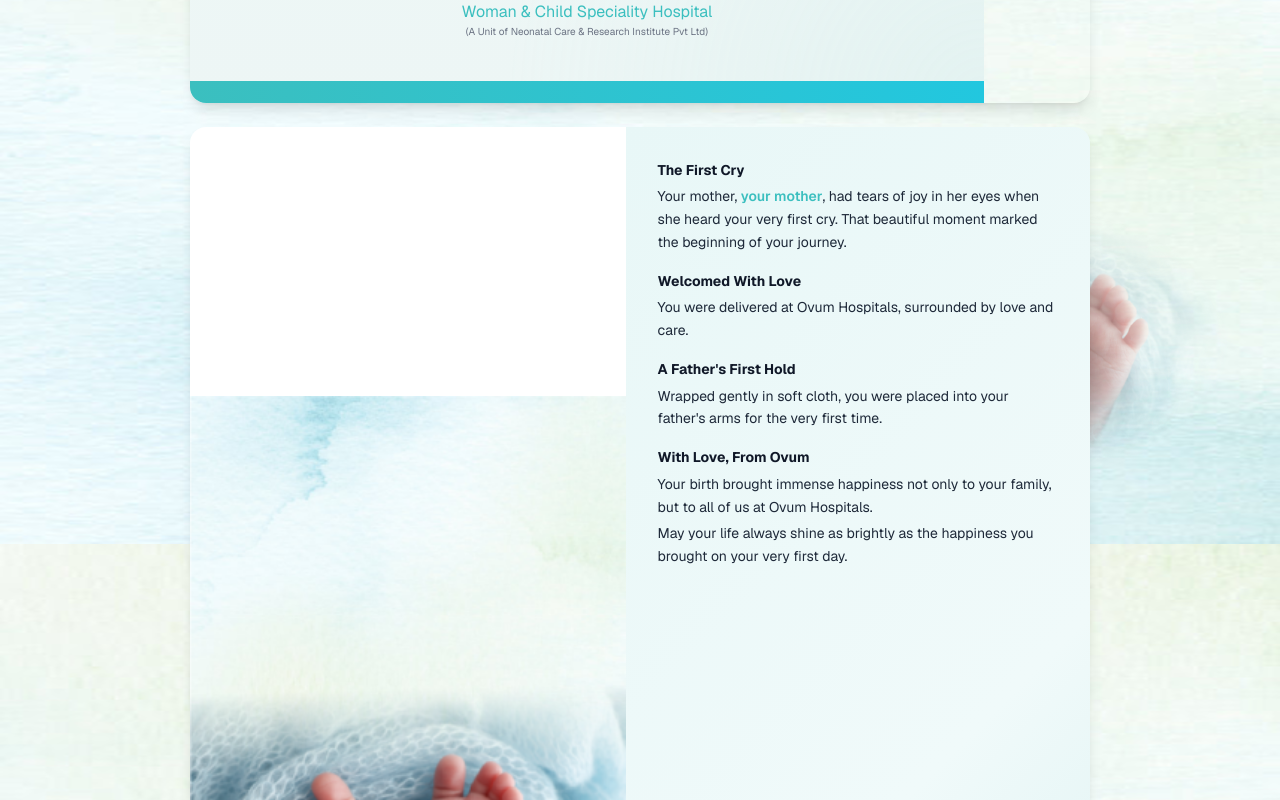
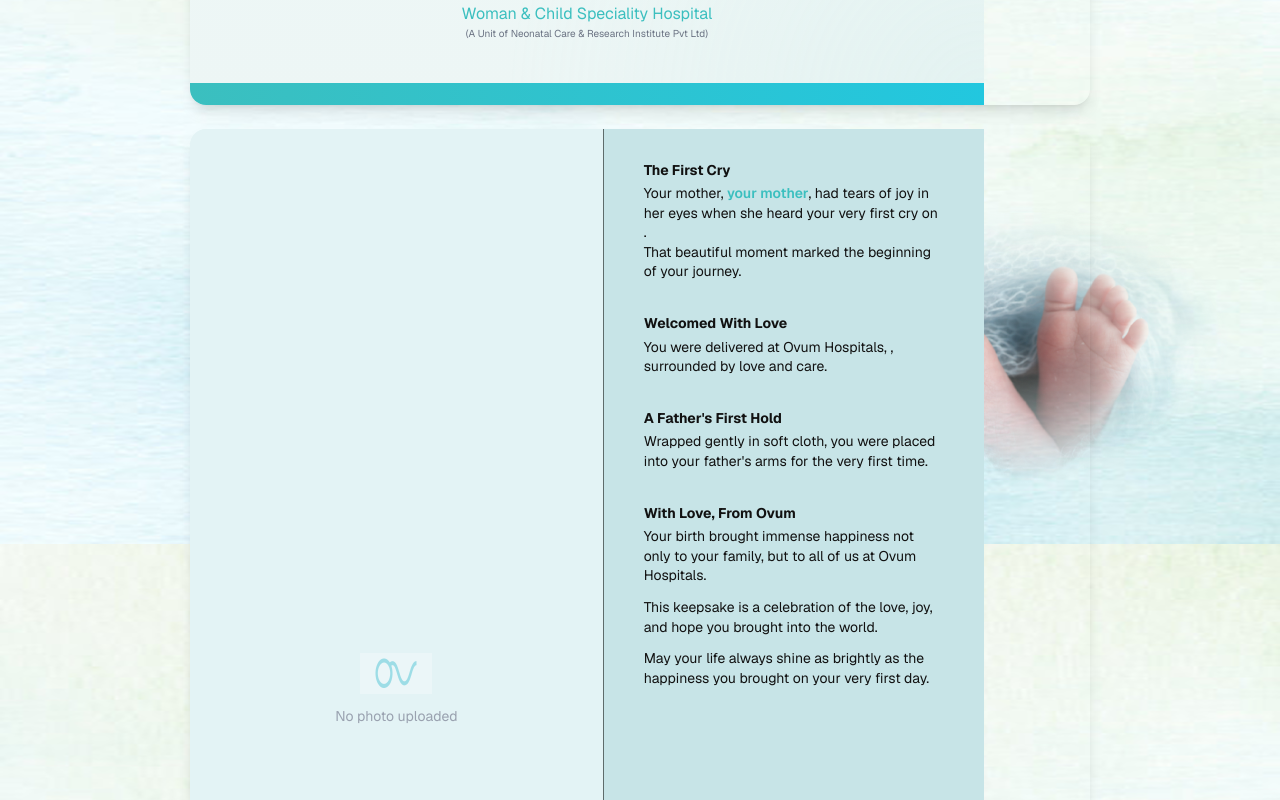
Before and after one commit to vivekp-ux/Birth_story, a Next.js app: page /pdf-preview in a window 1280 px wide. Shown: the part 1120-1920 px from the top of the page. Built offline with nearby package versions, Linux system fonts and the light colour scheme.

Commit message:
updated create-story page

```diff
--- a/app/create-story/page.tsx
+++ b/app/create-story/page.tsx
@@ -25,7 +25,7 @@
 }
 
 export default function CreateStoryPage() {
-  const { form, setForm, babyImage, setBabyImage } = useStory();
+  const { form, setForm, babyImage, setBabyImage, saveDraft, draftSaved } = useStory();
   const fileInputRef = useRef<HTMLInputElement>(null);
   const [doctorInput, setDoctorInput] = useState("");
   const [nurseInput, setNurseInput] = useState("");
@@ -61,7 +61,7 @@
   return (
     <div className="min-h-screen flex flex-col">
       <header className="bg-white shadow-sm px-4 sm:px-8 py-4 flex items-center gap-4">
-        <Link href="/dashboard" className="text-[#3bbfbf] text-sm hover:underline">← Back</Link>
+        <Link href="/dashboard" className="flex items-center gap-1 px-4 py-2 rounded-lg border border-[#3bbfbf] text-[#3bbfbf] text-sm font-medium hover:bg-[#e8f7f7] transition-colors">← Back</Link>
         <div className="flex-1 flex justify-center">
           <Image src="/logo.png" alt="Ovum Hospital" width={120} height={44} className="object-contain" />
         </div>
@@ -81,8 +81,18 @@
                   : "bg-white border-blue-200 text-blue-400 hover:border-blue-400"
               }`}
             >
-              <svg xmlns="http://www.w3.org/2000/svg" className="w-5 h-5" viewBox="0 0 24 24" fill="currentColor">
-                <path d="M9 12a5 5 0 1 0 0-10A5 5 0 0 0 9 12zm0 2c-3.33 0-10 1.67-10 5v2h20v-2c0-3.33-6.67-5-10-5z" transform="translate(3 1)" />
+              <svg
+                xmlns="http://www.w3.org/2000/svg"
+                viewBox="0 0 24 24"
+                fill="none"
+                stroke="currentColor"
+                strokeWidth="2.5"
+                strokeLinecap="round"
+                strokeLinejoin="round"
+                className="w-5 h-5"
+              >
+                <circle cx="10" cy="14" r="5" />
+                <path d="M13.5 10.5L19 5m-4 0h4v4" />
               </svg>
               Boy
             </button>
@@ -96,8 +106,18 @@
                   : "bg-white border-pink-200 text-pink-400 hover:border-pink-400"
               }`}
             >
-              <svg xmlns="http://www.w3.org/2000/svg" className="w-5 h-5" viewBox="0 0 24 24" fill="currentColor">
-                <path d="M12 2a5 5 0 1 1 0 10A5 5 0 0 1 12 2zm0 12c-3.33 0-10 1.67-10 5v2h20v-2c0-3.33-6.67-5-10-5z" />
+              <svg
+                xmlns="http://www.w3.org/2000/svg"
+                viewBox="0 0 24 24"
+                fill="none"
+                stroke="currentColor"
+                strokeWidth="2.5"
+                strokeLinecap="round"
+                strokeLinejoin="round"
+                className="w-5 h-5"
+              >
+                <circle cx="12" cy="9" r="5" />
+                <path d="M12 14v7m-3-3h6" />
               </svg>
               Girl
             </button>
@@ -292,8 +312,12 @@
             <Link href="/verification" className={`flex-1 text-center font-semibold rounded-lg py-2.5 transition-colors ${btnPrimary}`}>
               Preview Story
             </Link>
-            <button type="submit" className={`flex-1 font-semibold rounded-lg py-2.5 transition-colors ${btnSecondary}`}>
-              Save Draft
+            <button
+              type="button"
+              onClick={saveDraft}
+              className={`flex-1 font-semibold rounded-lg py-2.5 transition-colors ${btnSecondary}`}
+            >
+              {draftSaved ? "✓ Draft Saved!" : "Save Draft"}
             </button>
           </div>
         </form>
--- a/app/layout.tsx
+++ b/app/layout.tsx
@@ -8,6 +8,9 @@
 export const metadata: Metadata = {
   title: "Ovum Birth Story",
   description: "Your Birth Story — Ovum Woman & Child Speciality Hospital",
+  icons: {
+    icon: "/icon.png",
+  },
 };
 
 export default function RootLayout({ children }: { children: React.ReactNode }) {
--- a/app/pdf-preview/page.tsx
+++ b/app/pdf-preview/page.tsx
@@ -13,7 +13,7 @@
   return (
     <div className="min-h-screen">
       <header className="bg-white shadow-sm px-4 sm:px-8 py-4 flex items-center justify-between gap-4 print:hidden">
-        <Link href="/verification" className="text-[#3bbfbf] text-sm hover:underline">← Back</Link>
+        <Link href="/verification" className="flex items-center gap-1 px-4 py-2 rounded-lg border border-[#3bbfbf] text-[#3bbfbf] text-sm font-medium hover:bg-[#e8f7f7] transition-colors">← Back</Link>
         <h1 className="text-lg font-semibold text-gray-800">PDF Preview</h1>
         <button onClick={() => window.print()} className={`text-sm font-semibold px-5 py-2 rounded-lg transition-colors ${btnClass}`}>
           Print / Save PDF
@@ -28,8 +28,7 @@
 
         {/* Spread 2 */}
         <div className="flex flex-col sm:flex-row mt-6 print:mt-0 w-full max-w-[900px] mx-auto rounded-2xl overflow-hidden shadow-lg print:shadow-none print:page-break-before-always">
-          <PagePhoto babyImage={babyImage} />
-          <PageStory form={form} accentHex={accentHex} />
+          <PageStory form={form} accentHex={accentHex} storyImage={babyImage} />
         </div>
       </div>
     </div>
@@ -68,7 +67,9 @@
       <div
         className="relative z-10 mt-10 w-[72%] rounded-[20px] border border-white/70 px-8 py-7"
         style={{
-          background: "linear-gradient(135deg, rgba(210,235,238,0.95) 0%, rgba(190,222,228,0.92) 100%)",
+          background: accentHex === "#f472b6"
+            ? "linear-gradient(135deg, rgba(251,207,232,0.95) 0%, rgba(244,171,200,0.92) 100%)"
+            : "linear-gradient(135deg, rgba(210,235,238,0.95) 0%, rgba(190,222,228,0.92) 100%)",
           boxShadow: "0 4px 18px rgba(0,0,0,0.06)",
         }}
       >
@@ -134,95 +135,119 @@
   );
 }
 
-/* ─── Photo page ─── */
-function PagePhoto({ babyImage }: { babyImage: string | null }) {
+/* ─── Story text page — Full A4 portrait layout ─── */
+function PageStory({ form, accentHex, storyImage }: { form: StoryForm; accentHex: string; storyImage: string | null }) {
   return (
     <div
-      className="relative overflow-hidden bg-white"
-      style={{ width: "210mm", height: "297mm", maxWidth: "100%" }}
+      className="relative overflow-hidden flex"
+      style={{ width: "210mm", height: "297mm", background: accentHex === "#f472b6" ? "#f5c6e0" : "#d7eef0" }}
     >
-      <Image src={babyImage || "/Frame 1.png"} alt="Baby" fill className="object-contain" />
+      {/* Left image section */}
+      <div className="relative flex items-center justify-center bg-white/30" style={{ width: "52%", height: "100%" }}>
+        {storyImage ? (
+          <Image
+            src={storyImage}
+            alt="Birth Story"
+            fill
+            priority
+            className="object-contain"
+            sizes="100vw"
+          />
+        ) : (
+          <div className="flex flex-col items-center gap-3">
+            <Image src="/icon.png" alt="No image" width={72} height={72} className="object-contain opacity-30" />
+            <p className="text-sm text-gray-400">No photo uploaded</p>
+          </div>
+        )}
+      </div>
+
+      {/* Divider */}
+      <div className="w-[1px] bg-[#5e6b6b]" />
+
+      {/* Right story section */}
+      <div className="flex-1 px-10 py-8 overflow-hidden" style={{ background: accentHex === "#f472b6" ? "#f9d0e8" : "#c7e4e7" }}>
+        <div className="space-y-8 text-[14px] leading-[1.4] text-[#111]">
+
+          <div>
+            <h3 className="font-bold mb-1">The First Cry</h3>
+            <p>
+              Your mother,{" "}
+              <span className="font-semibold" style={{ color: accentHex }}>{form.motherName || "your mother"}</span>,
+              had tears of joy in her eyes when she heard your very first cry on{" "}
+              {form.birthDate && (
+                <span className="font-semibold" style={{ color: accentHex }}>
+                  {form.birthDate}{form.birthTime && ` at ${form.birthTime}`}
+                </span>
+              )}.
+            </p>
+            <p>That beautiful moment marked the beginning of your journey.</p>
+          </div>
+
+          <div>
+            <h3 className="font-bold mb-1">Welcomed With Love</h3>
+            <p>
+              You were delivered at Ovum Hospitals,{" "}
+              {form.hospital && <span className="font-semibold" style={{ color: accentHex }}>{form.hospital}</span>},
+              surrounded by love and care.
+            </p>
+            {form.doctors.length > 0 && (
+              <p className="mt-2">
+                Your mother&apos;s trusted doctors,{" "}
+                <span className="font-semibold" style={{ color: accentHex }}>{form.doctors.join(", ")}</span>,
+                stood beside her along with your father,{" "}
+                {form.fatherName && <span className="font-semibold" style={{ color: accentHex }}>{form.fatherName}</span>}.
+              </p>
+            )}
+            {form.nurse.length > 0 && (
+              <p className="mt-2">
+                Sister{" "}
+                <span className="font-semibold" style={{ color: accentHex }}>{form.nurse.join(", ")}</span>{" "}
+                and her nursing team cared for you with warmth and devotion.
+              </p>
+            )}
+          </div>
+
+          <div>
+            <h3 className="font-bold mb-1">A Father&apos;s First Hold</h3>
+            <p>Wrapped gently in soft cloth, you were placed into your father&apos;s arms for the very first time.</p>
+            {(form.grandmother || form.grandfather) && (
+              <p className="mt-2">
+                His joy was immeasurable as he introduced you to your loving family —{" "}
+                <span className="font-semibold" style={{ color: accentHex }}>
+                  {[form.grandmother, form.grandfather].filter(Boolean).join(", ")}
+                </span>{" "}
+                waiting excitedly to meet you.
+              </p>
+            )}
+          </div>
+
+          {form.roomType && (
+            <div>
+              <h3 className="font-bold mb-1">A Room Filled With Happiness</h3>
+              <p>
+                To celebrate your arrival, you were welcomed into the{" "}
+                <span className="font-semibold" style={{ color: accentHex }}>{form.roomType}</span>{" "}
+                chosen lovingly by your mother, decorated with balloons and colorful ribbons.
+              </p>
+              {form.checkInDate && (
+                <p className="mt-2">
+                  <span className="font-semibold" style={{ color: accentHex }}>
+                    On {form.checkInDate}{form.checkInTime && ` at ${form.checkInTime}`}
+                  </span>, your family settled in for a beautiful stay filled with unforgettable memories.
+                </p>
+              )}
+            </div>
+          )}
+
+          <div>
+            <h3 className="font-bold mb-1">With Love, From Ovum</h3>
+            <p>Your birth brought immense happiness not only to your family, but to all of us at Ovum Hospitals.</p>
+            <p className="mt-3">This keepsake is a celebration of the love, joy, and hope you brought into the world.</p>
+            <p className="mt-3">May your life always shine as brightly as the happiness you brought on your very first day.</p>
+          </div>
+
+        </div>
+      </div>
     </div>
   );
 }
-
-/* ─── Story text page ─── */
-function PageStory({ form, accentHex }: { form: StoryForm; accentHex: string }) {
-  return (
-    <div
-      className="flex flex-col gap-4 text-sm leading-relaxed text-gray-800 p-8 overflow-hidden"
-      style={{
-        background: "linear-gradient(135deg, #e8f7f7 0%, #f0fafa 60%, #d6eeee 100%)",
-        width: "210mm",
-        height: "297mm",
-        maxWidth: "100%",
-      }}
-    >
-      <StorySection title="The First Cry">
-        <p>
-          Your mother,{" "}
-          <span className="font-semibold" style={{ color: accentHex }}>{form.motherName || "your mother"}</span>,
-          had tears of joy in her eyes when she heard your very first cry
-          {form.birthDate && (
-            <> on <span className="font-semibold" style={{ color: accentHex }}>{form.birthDate}{form.birthTime && " at " + form.birthTime}</span></>
-          )}.
-          That beautiful moment marked the beginning of your journey.
-        </p>
-      </StorySection>
-
-      <StorySection title="Welcomed With Love">
-        <p>
-          You were delivered at Ovum Hospitals
-          {form.hospital && <>, <span className="font-semibold" style={{ color: accentHex }}>{form.hospital}</span></>},
-          surrounded by love and care.
-        </p>
-        {form.doctors.length > 0 && (
-          <p className="mt-1">
-            Your mother&apos;s trusted doctors,{" "}
-            <span className="font-semibold" style={{ color: accentHex }}>{form.doctors.join(", ")}</span>, stood beside her
-            {form.fatherName && <> along with your father, <span className="font-semibold" style={{ color: accentHex }}>{form.fatherName}</span></>}.
-          </p>
-        )}
-        {form.nurse.length > 0 && (
-          <p className="mt-1">
-            <span className="font-semibold" style={{ color: accentHex }}>{form.nurse.join(", ")}</span> and the nursing team cared for you with warmth and devotion.
-          </p>
-        )}
-      </StorySection>
-
-      <StorySection title="A Father's First Hold">
-        <p>Wrapped gently in soft cloth, you were placed into your father&apos;s arms for the very first time.</p>
-      </StorySection>
-
-      {form.roomType && (
-        <StorySection title="A Room Filled With Happiness">
-          <p>
-            To celebrate your arrival, you were welcomed into the{" "}
-            <span className="font-semibold" style={{ color: accentHex }}>{form.roomType}</span> chosen lovingly by your mother.
-          </p>
-          {form.checkInDate && (
-            <p className="mt-1">
-              <span className="font-semibold" style={{ color: accentHex }}>
-                On {form.checkInDate}{form.checkInTime && " at " + form.checkInTime}
-              </span>, your family settled in for a beautiful stay.
-            </p>
-          )}
-        </StorySection>
-      )}
-
-      <StorySection title="With Love, From Ovum">
-        <p>Your birth brought immense happiness not only to your family, but to all of us at Ovum Hospitals.</p>
-        <p className="mt-1">May your life always shine as brightly as the happiness you brought on your very first day.</p>
-      </StorySection>
-    </div>
-  );
-}
-
-function StorySection({ title, children }: { title: string; children: React.ReactNode }) {
-  return (
-    <div>
-      <h3 className="font-bold text-gray-900 mb-1">{title}</h3>
-      {children}
-    </div>
-  );
-}
--- a/app/verification/page.tsx
+++ b/app/verification/page.tsx
@@ -13,22 +13,29 @@
   return (
     <div className="min-h-screen flex flex-col">
       <header className="bg-white shadow-sm px-4 sm:px-8 py-4 flex items-center gap-4">
-        <Link href="/create-story" className="text-[#3bbfbf] text-sm hover:underline">← Back</Link>
+        <Link href="/create-story" className="flex items-center gap-1 px-4 py-2 rounded-lg border border-[#3bbfbf] text-[#3bbfbf] text-sm font-medium hover:bg-[#e8f7f7] transition-colors">← Back</Link>
         <h1 className="text-lg font-semibold text-gray-800">Verify Details</h1>
       </header>
 
       <main className="flex-1 flex items-center justify-center px-4 py-8">
         <div className="w-full max-w-3xl flex flex-col lg:flex-row gap-6 items-center lg:items-stretch">
 
-          <div className="w-full lg:w-1/2 rounded-2xl overflow-hidden shadow-lg min-h-[300px] relative bg-white">
+          <div className="w-full lg:w-1/2 rounded-2xl overflow-hidden shadow-lg min-h-[300px] relative bg-white flex items-center justify-center">
+            {babyImage ? (
               <Image
-              src={babyImage || "/Frame 1.png"}
+                src={babyImage}
                 alt="Baby"
                 width={600}
                 height={800}
                 className="w-full h-full object-contain"
                 priority
               />
+            ) : (
+              <div className="flex flex-col items-center gap-3 p-8">
+                <Image src="/icon.png" alt="No image" width={64} height={64} className="object-contain opacity-40" />
+                <p className="text-sm text-gray-400">No photo uploaded</p>
+              </div>
+            )}
           </div>
 
           <div className="w-full lg:w-1/2 bg-white rounded-2xl shadow-lg p-6 sm:p-8 flex flex-col justify-between">
```
Also changed, not shown: app/dashboard/page.tsx (+39 -7 lines), context/StoryContext.tsx (+33 -3 lines), public/icon.png (added). Lines whose indentation alone changed are shown as unchanged.
